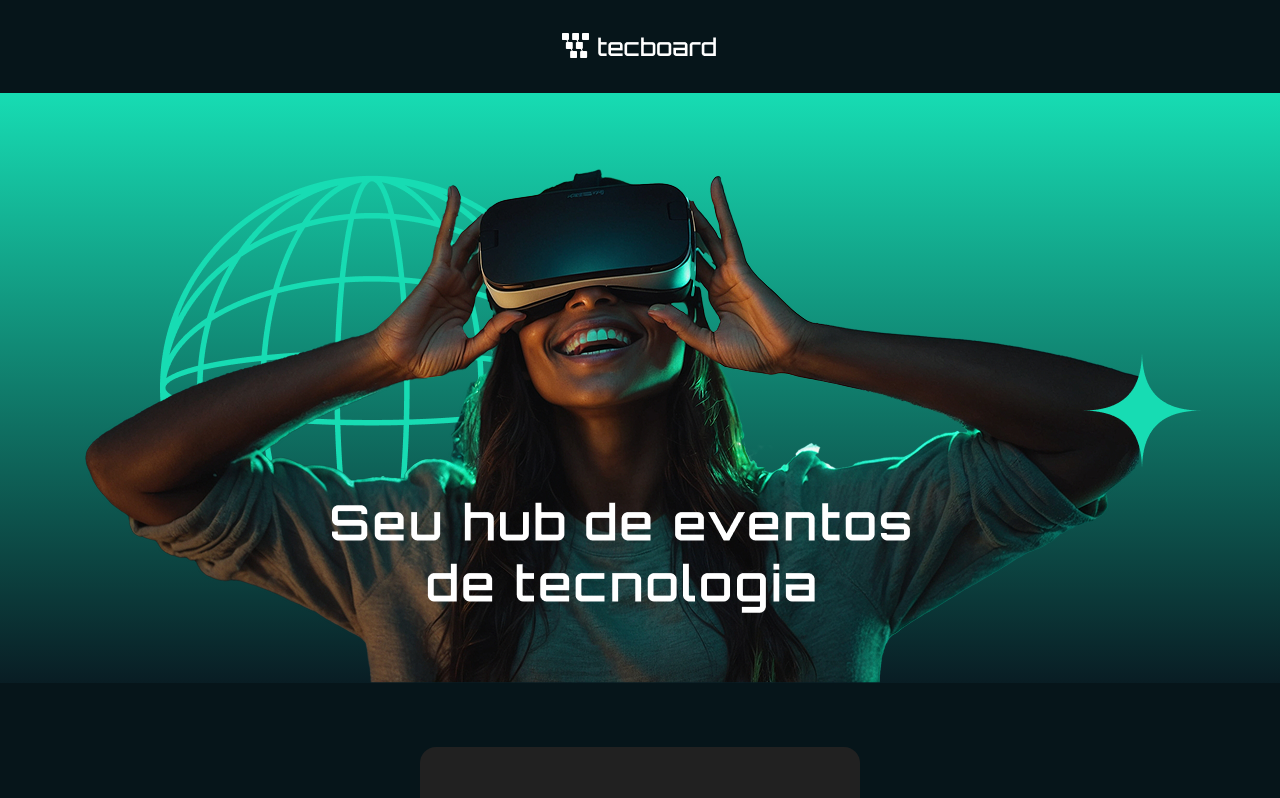
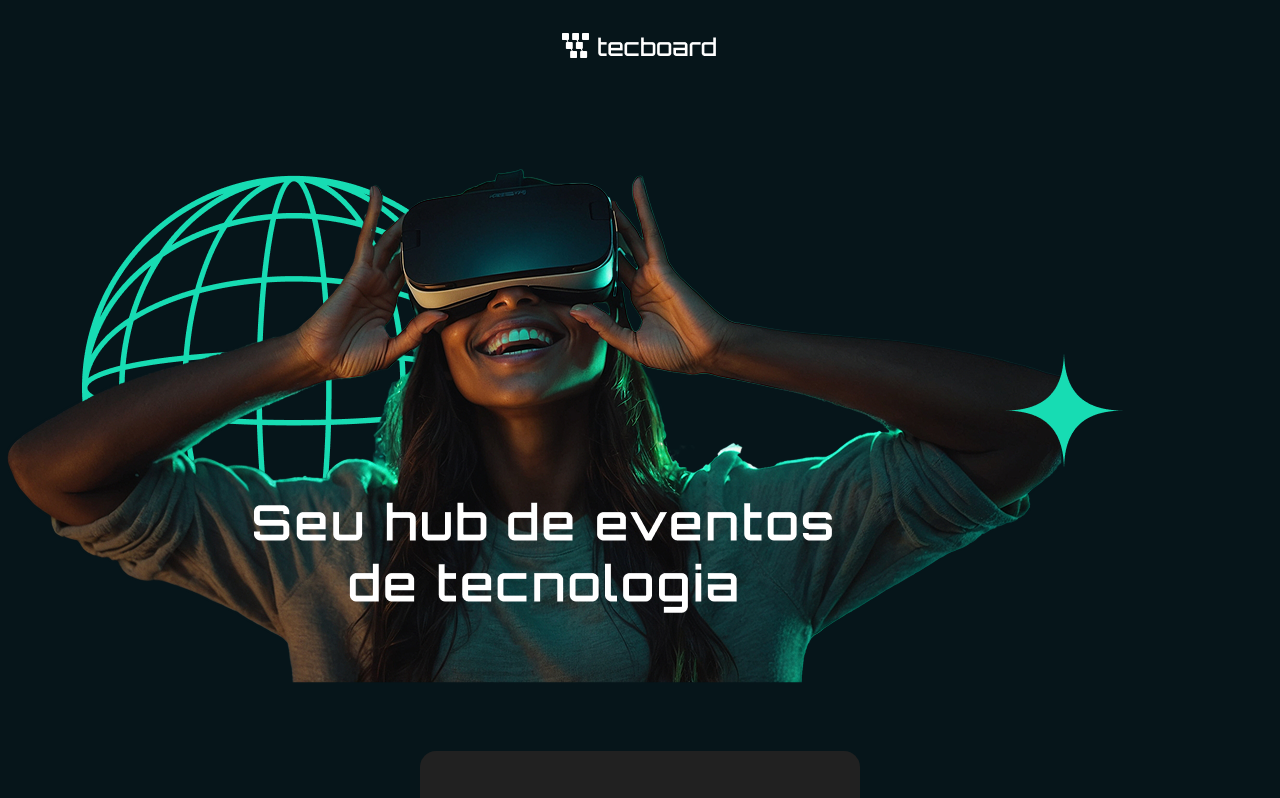
Before and after one commit to ThalesOliveira100/alura-react-01-tecboard, a React (Vite) app: page / in a window 1280 px wide. Shown: the top 798 px of the page. Built offline with nearby package versions, Linux system fonts and the light colour scheme.

Commit message:
fix: removed banner style

```diff
--- a/src/App.css
+++ b/src/App.css
@@ -8,13 +8,3 @@ header {
   display: flex;
   justify-content: center;
 }
-
-section {
-  background: linear-gradient(180deg, #17DCB3 0%, #091D24 100%);
-  display: flex;
-  justify-content: center;
-}
-
-section img {
-  max-width: 90%;
-}
```
